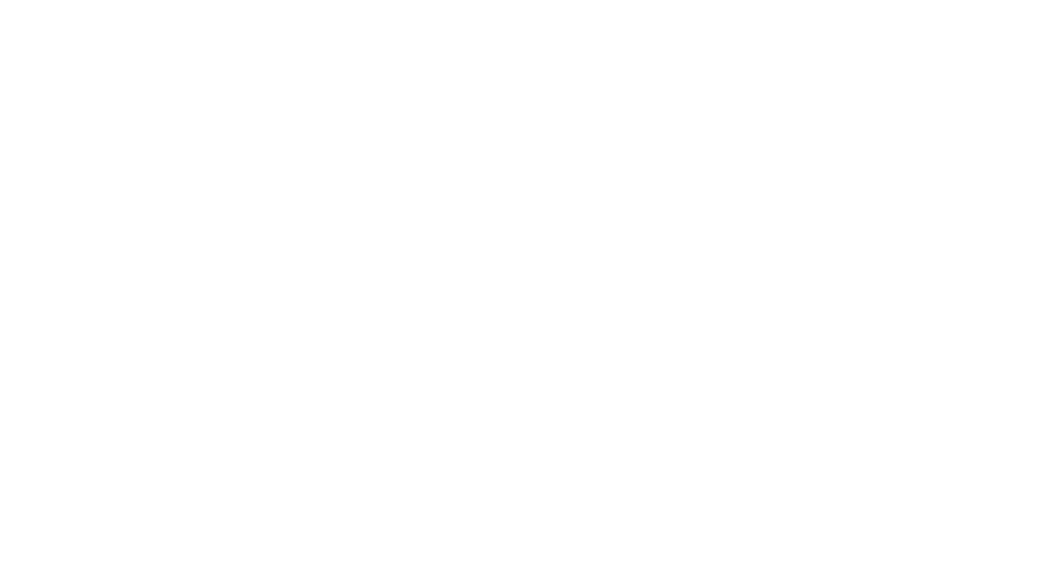
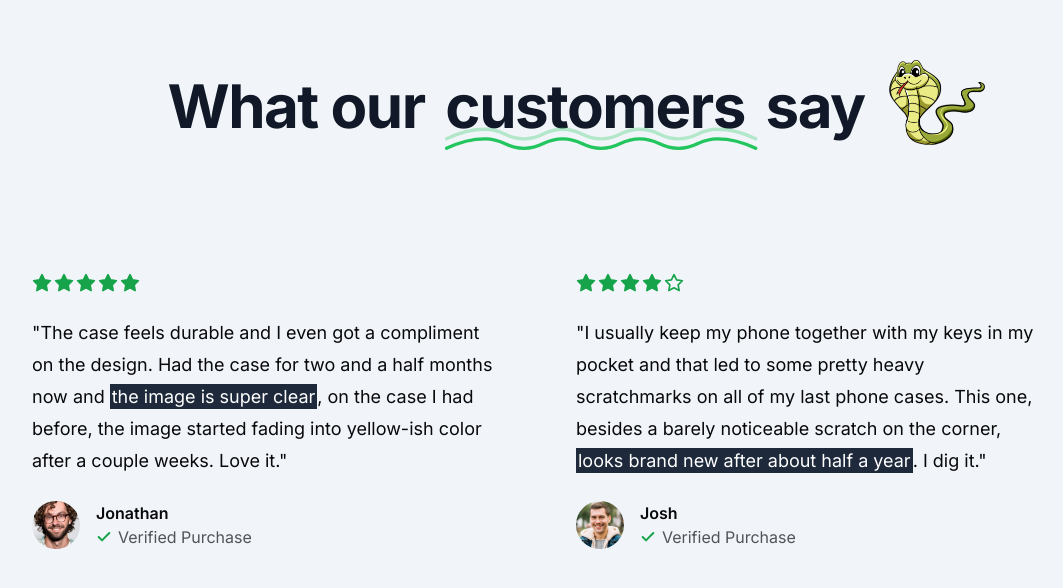
Before and after one commit to abdullmustyy/casecobra, a Next.js app: page / in a window 1280 px wide. Shown: the part 1031-1619 px from the top of the page, without its empty margins (64-1127 px from the left). Before the commit the page ends 995 px from the top, so only its background shows below. Built offline with nearby package versions, Linux system fonts and the light colour scheme; no server answers.

Commit message:
feat: add testimonials section to landing page

```diff
--- a/app/page.tsx
+++ b/app/page.tsx
@@ -1,3 +1,4 @@
+import { Icons } from "@/components/Icons";
 import MaxWidthWrapper from "@/components/MaxWidthWrapper";
 import Phone from "@/components/Phone";
 import { Check, Star } from "lucide-react";
@@ -124,6 +125,109 @@
           </div>
         </MaxWidthWrapper>
       </section>
+
+      {/* Value Proposition Section */}
+      <section className="bg-slate-100 py-24">
+        <MaxWidthWrapper
+          className={"flex flex-col items-center gap-16 sm:gap-32"}
+        >
+          <div className="flex flex-col lg:flex-row items-center gap-4 sm:gap-6">
+            <h2 className="order-1 mt-2 tracking-tight text-center text-balance !leading-tight font-bold text-5xl md:text-6xl text-gray-900">
+              What our{" "}
+              <span className="relative px-2">
+                customers{" "}
+                <Icons.underline className="hidden sm:block pointer-events-none absolute inset-x-0 -bottom-6 text-green-500" />
+              </span>{" "}
+              say
+            </h2>
+            <Image
+              src={"/snake-2.png"}
+              width={96}
+              height={96}
+              alt="Snake 2"
+              className="w-24 order-0 lg:order-2"
+            />
+          </div>
+
+          <div className="mx-auto grid max-w-2xl grid-cols-1 px-4 lg:mx-0 lg:max-w-none lg:grid-cols-2 gap-y-16">
+            <div className="flex flex-auto flex-col gap-4 lg:pr-8 xl:pr-20">
+              <div className="flex gap-0.5 mb-2">
+                <Star className="size-5 text-green-600 fill-green-600" />
+                <Star className="size-5 text-green-600 fill-green-600" />
+                <Star className="size-5 text-green-600 fill-green-600" />
+                <Star className="size-5 text-green-600 fill-green-600" />
+                <Star className="size-5 text-green-600 fill-green-600" />
+              </div>
+              <div className="text-lg leading-8">
+                <p>
+                  &quot;The case feels durable and I even got a compliment on
+                  the design. Had the case for two and a half months now and{" "}
+                  <span className="p-0.5 bg-slate-800 text-white">
+                    the image is super clear
+                  </span>
+                  , on the case I had before, the image started fading into
+                  yellow-ish color after a couple weeks. Love it.&quot;
+                </p>
+              </div>
+              <div className="flex gap-4 mt-2">
+                <Image
+                  src={"/users/user-1.png"}
+                  width={48}
+                  height={48}
+                  alt="User Image"
+                  className="rounded-full size-12 object-cover"
+                />
+                <div className="flex flex-col">
+                  <p className="font-semibold">Jonathan</p>
+                  <div className="flex gap-1.5 items-center text-zinc-600">
+                    <Check className="size-4 stroke-[3px] text-green-600" />
+                    <p className="text-small">Verified Purchase</p>
+                  </div>
+                </div>
+              </div>
+            </div>
+
+            {/* Second user review */}
+            <div className="flex flex-auto flex-col gap-4 lg:pr-8 xl:pr-20">
+              <div className="flex gap-0.5 mb-2">
+                <Star className="size-5 text-green-600 fill-green-600" />
+                <Star className="size-5 text-green-600 fill-green-600" />
+                <Star className="size-5 text-green-600 fill-green-600" />
+                <Star className="size-5 text-green-600 fill-green-600" />
+                <Star className="size-5 text-green-600" />
+              </div>
+              <div className="text-lg leading-8">
+                <p>
+                  &quot;I usually keep my phone together with my keys in my
+                  pocket and that led to some pretty heavy scratchmarks on all
+                  of my last phone cases. This one, besides a barely noticeable
+                  scratch on the corner,{" "}
+                  <span className="p-0.5 bg-slate-800 text-white">
+                    looks brand new after about half a year
+                  </span>
+                  . I dig it.&quot;
+                </p>
+              </div>
+              <div className="flex gap-4 mt-2">
+                <Image
+                  src={"/users/user-4.jpg"}
+                  width={48}
+                  height={48}
+                  alt="User Image"
+                  className="rounded-full size-12 object-cover"
+                />
+                <div className="flex flex-col">
+                  <p className="font-semibold">Josh</p>
+                  <div className="flex gap-1.5 items-center text-zinc-600">
+                    <Check className="size-4 stroke-[3px] text-green-600" />
+                    <p className="text-small">Verified Purchase</p>
+                  </div>
+                </div>
+              </div>
+            </div>
+          </div>
+        </MaxWidthWrapper>
+      </section>
     </main>
   );
 }
--- /dev/null
+++ b/components/Icons.tsx
@@ -0,0 +1,22 @@
+import { LucideProps } from "lucide-react";
+
+export const Icons = {
+  underline: (props: LucideProps) => (
+    <svg {...props} viewBox="0 0 687 155">
+      <g
+        stroke="currentColor"
+        strokeWidth="7"
+        fill="none"
+        fill-rule="evenodd"
+        strokeLinecap="round"
+        strokeLinejoin="round"
+      >
+        <path
+          d="M20 98c27-13.3333333 54-20 81-20 40.5 0 40.5 20 81 20s40.626917-20 81-20 40.123083 20 80.5 20 40.5-20 81-20 40.5 20 81 20 40.626917-20 81-20c26.915389 0 53.748722 6.6666667 80.5 20"
+          opacity=".3"
+        ></path>
+        <path d="M20 118c27-13.3333333 54-20 81-20 40.5 0 40.5 20 81 20s40.626917-20 81-20 40.123083 20 80.5 20 40.5-20 81-20 40.5 20 81 20 40.626917-20 81-20c26.915389 0 53.748722 6.6666667 80.5 20"></path>
+      </g>
+    </svg>
+  ),
+};
```
